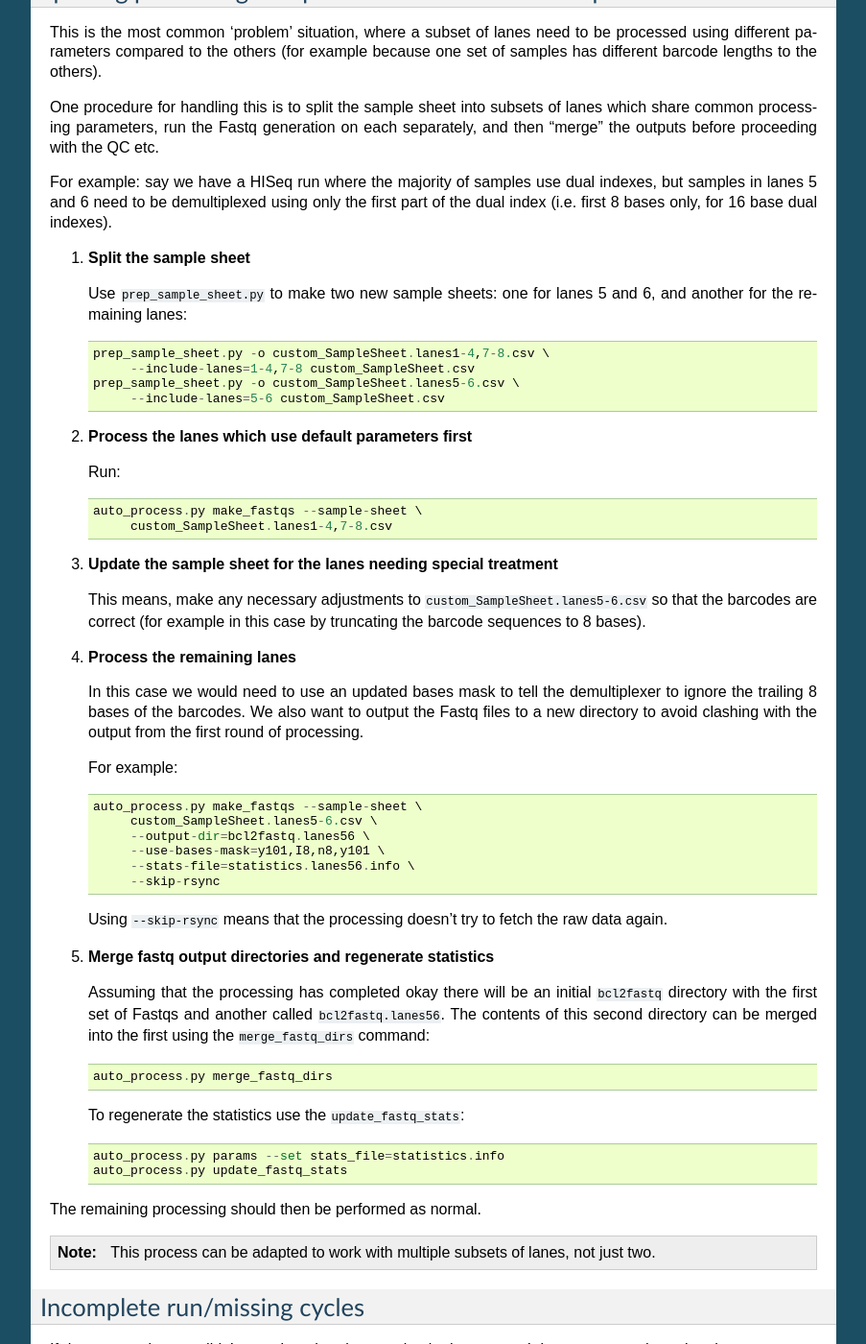
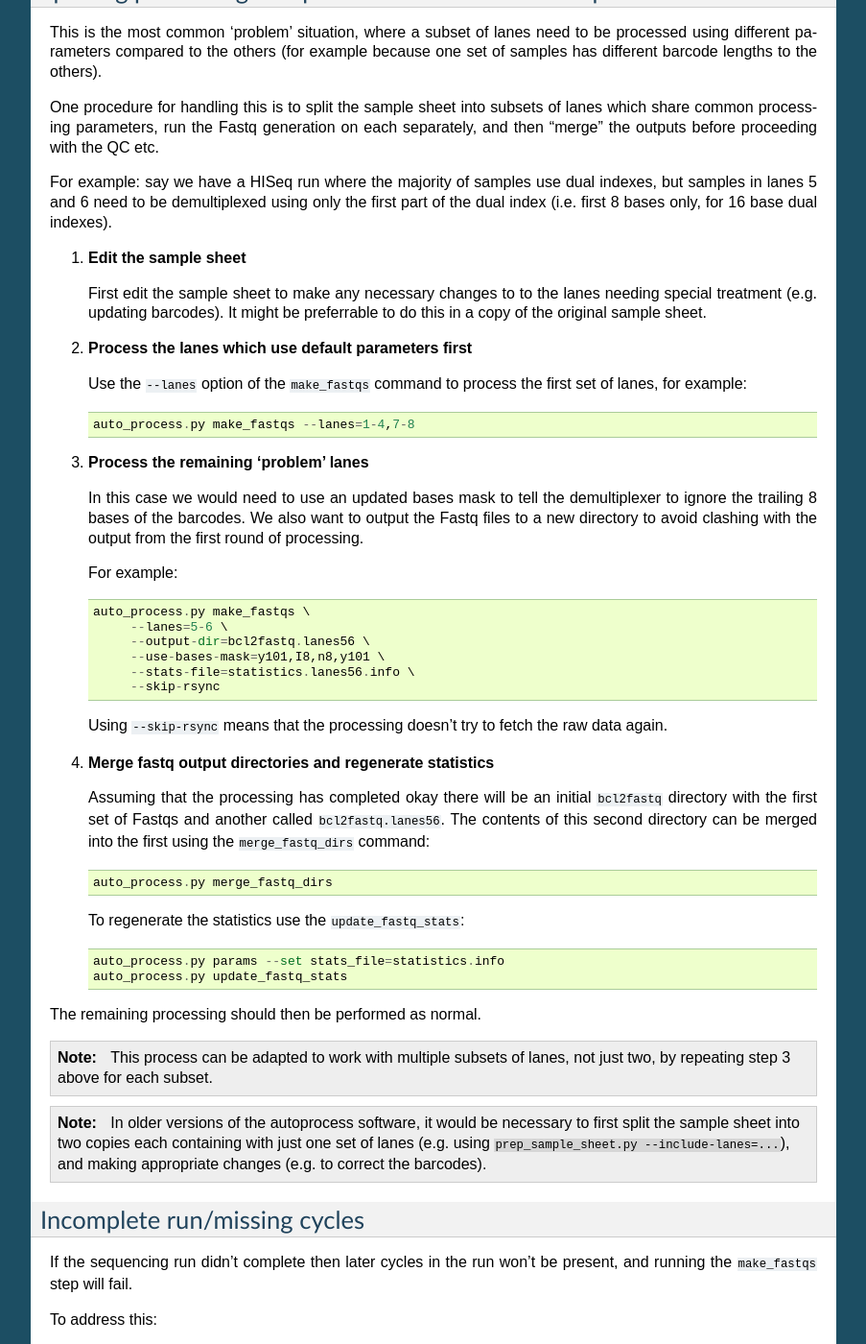
Before and after one commit to fls-bioinformatics-core/auto_process_ngs, a Sphinx documentation site: the page built from docs/source/problems.rst, in a window 1280 px wide and 1400 px high, scrolled down 622 px. Shown: the whole window at 96% size, without its empty margins (198-1101 px from the left). Built offline with Sphinx 7.4.7, drawn with Linux system fonts in a browser that asks for light colours.

Commit message:
Update the docs to include the --lanes option when splitting processing.

```diff
--- a/docs/source/problems.rst
+++ b/docs/source/problems.rst
@@ -50,31 +50,21 @@ dual indexes, but samples in lanes 5 and 6 need to be demultiplexed using
 only the first part of the dual index (i.e. first 8 bases only, for 16 base
 dual indexes).
 
-1. **Split the sample sheet**
+1. **Edit the sample sheet**
 
-   Use ``prep_sample_sheet.py`` to make two new sample sheets: one for
-   lanes 5 and 6, and another for the remaining lanes::
-
-       prep_sample_sheet.py -o custom_SampleSheet.lanes1-4,7-8.csv \
-            --include-lanes=1-4,7-8 custom_SampleSheet.csv
-       prep_sample_sheet.py -o custom_SampleSheet.lanes5-6.csv \
-            --include-lanes=5-6 custom_SampleSheet.csv
+   First edit the sample sheet to make any necessary changes to
+   to the lanes needing special treatment (e.g. updating barcodes).
+   It might be preferrable to do this in a copy of the original sample
+   sheet.
 
 2. **Process the lanes which use default parameters first**
 
-   Run::
+   Use the ``--lanes`` option of the ``make_fastqs`` command to process
+   the first set of lanes, for example::
 
-       auto_process.py make_fastqs --sample-sheet \
-            custom_SampleSheet.lanes1-4,7-8.csv
+       auto_process.py make_fastqs --lanes=1-4,7-8
 
-3. **Update the sample sheet for the lanes needing special treatment**
-
-   This means, make any necessary adjustments to
-   ``custom_SampleSheet.lanes5-6.csv`` so that the barcodes are correct
-   (for example in this case by truncating the barcode sequences to
-   8 bases).
-
-4. **Process the remaining lanes**
+3. **Process the remaining 'problem' lanes**
 
    In this case we would need to use an updated bases mask to tell the
    demultiplexer to ignore the trailing 8 bases of the barcodes. We
@@ -83,8 +73,8 @@ dual indexes).
 
    For example::
 
-       auto_process.py make_fastqs --sample-sheet \
-            custom_SampleSheet.lanes5-6.csv \
+       auto_process.py make_fastqs \
+            --lanes=5-6 \
             --output-dir=bcl2fastq.lanes56 \
             --use-bases-mask=y101,I8,n8,y101 \
             --stats-file=statistics.lanes56.info \
@@ -93,7 +83,7 @@ dual indexes).
    Using ``--skip-rsync`` means that the processing doesn't try to fetch
    the raw data again.
 
-5. **Merge fastq output directories and regenerate statistics**
+4. **Merge fastq output directories and regenerate statistics**
 
    Assuming that the processing has completed okay there will be an
    initial ``bcl2fastq`` directory with the first set of Fastqs and
@@ -113,7 +103,15 @@ The remaining processing should then be performed as normal.
 .. note::
 
    This process can be adapted to work with multiple subsets of
-   lanes, not just two.
+   lanes, not just two, by repeating step 3 above for each subset.
+
+.. note::
+
+   In older versions of the autoprocess software, it would be necessary
+   to first split the sample sheet into two copies each containing with
+   just one set of lanes (e.g. using
+   ``prep_sample_sheet.py --include-lanes=...``), and making appropriate
+   changes (e.g. to correct the barcodes).
 
 .. _problem-incomplete-run:
 
```
